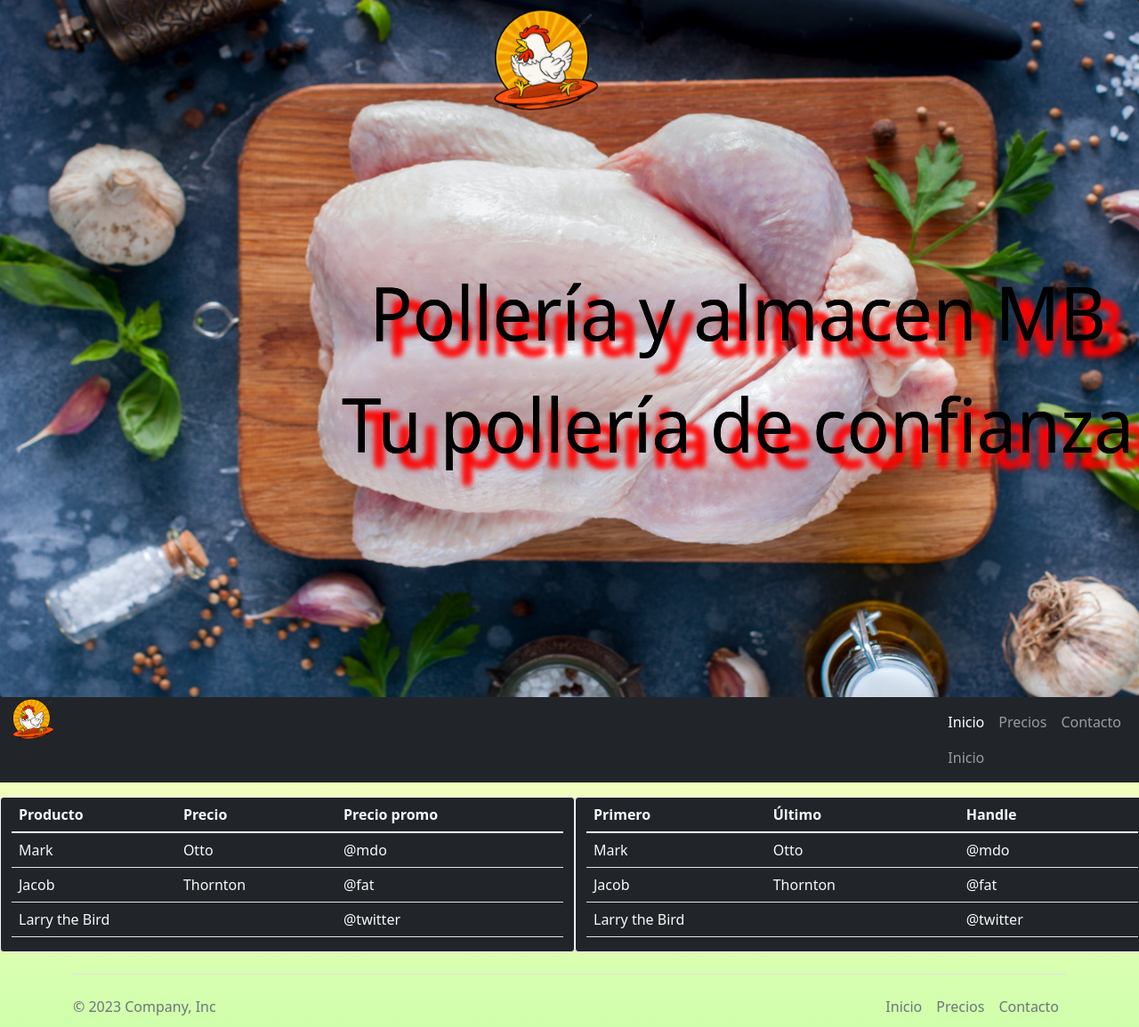
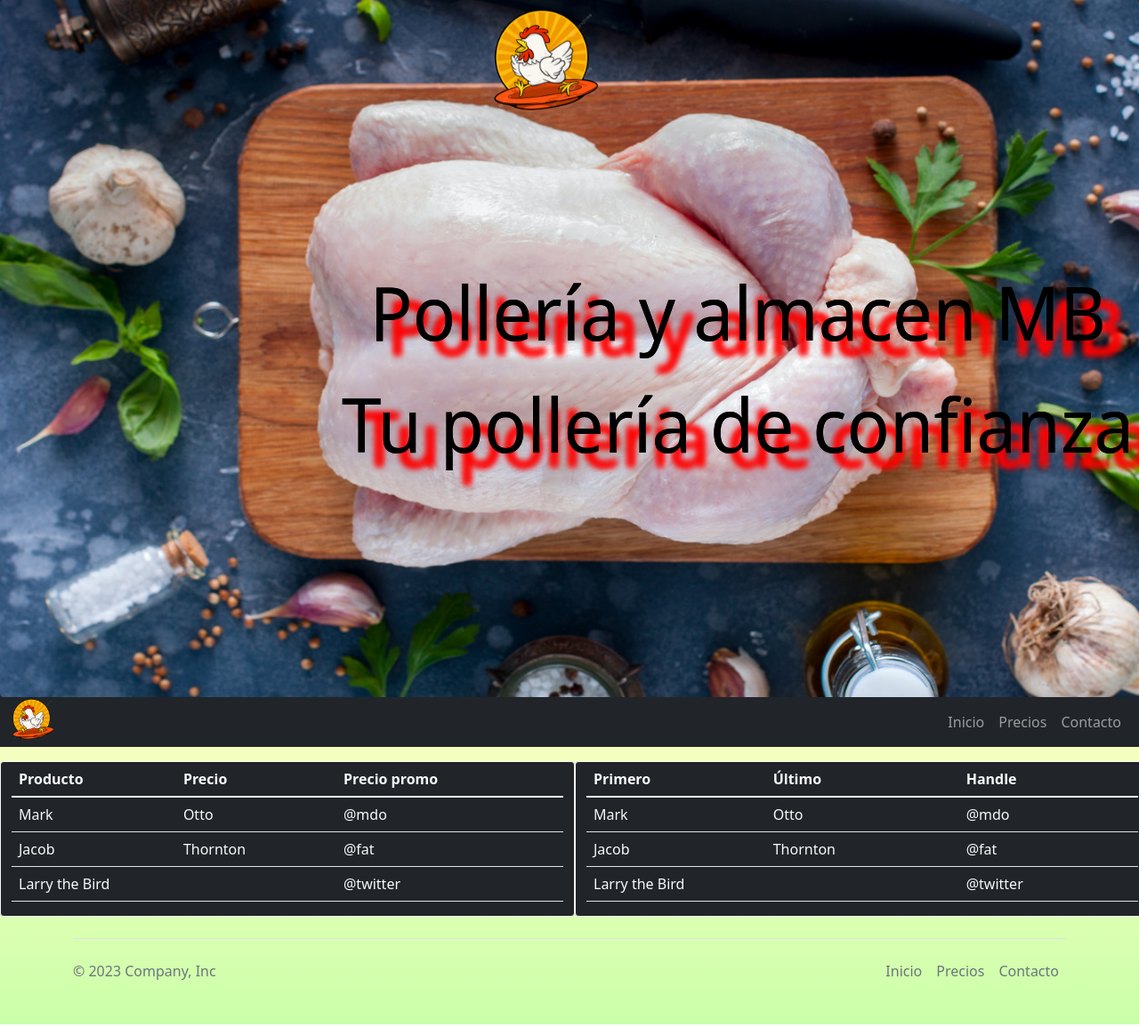
Before and after one commit to MonticoloJuan/PolleriaMB-Bootstrap, a plain HTML site: page precios.html in a window 1280 px wide. Shown: the whole page at 89% size. Drawn offline with nearby package versions, Linux system fonts and the light colour scheme.

Commit message:
v1.2.1
Correcciones

```diff
--- a/precios.html
+++ b/precios.html
@@ -17,7 +17,8 @@
     <div class="contenedor text-light bg-dark">
         <a href="index.html" class="img-encima"><img src="img/logo.png" alt="" width="10%" height="10%"></a>
         <div class="centrado animate__animated animate__bounce animate__infinite animate__slower"> Pollería y almacen MB
-            <br> Tu pollería de confianza</div>
+            <br> Tu pollería de confianza
+        </div>
         <a href="intex.html" class="img-encima"><img src="img/logo.png" alt="" width="10%" height="10%"></a>
         <div class="centrado animate__animated animate__bounce animate__infinite animate__slower"> Pollería y almacen MB
             <br> Tu pollería de confianza
@@ -34,7 +35,6 @@
             <div class="collapse navbar-collapse" id="navbarNav">
                 <ul class="navbar-nav ms-auto">
                     <li class="nav-item">
-                        <a class="nav-link active" aria-current="page" href="index.html">Inicio</a>
                         <a class="nav-link" href="intex.html">Inicio</a>
                     </li>
                     <li class="nav-item">
```
Also changed, not shown: contacto.html (+2 -3 lines).
